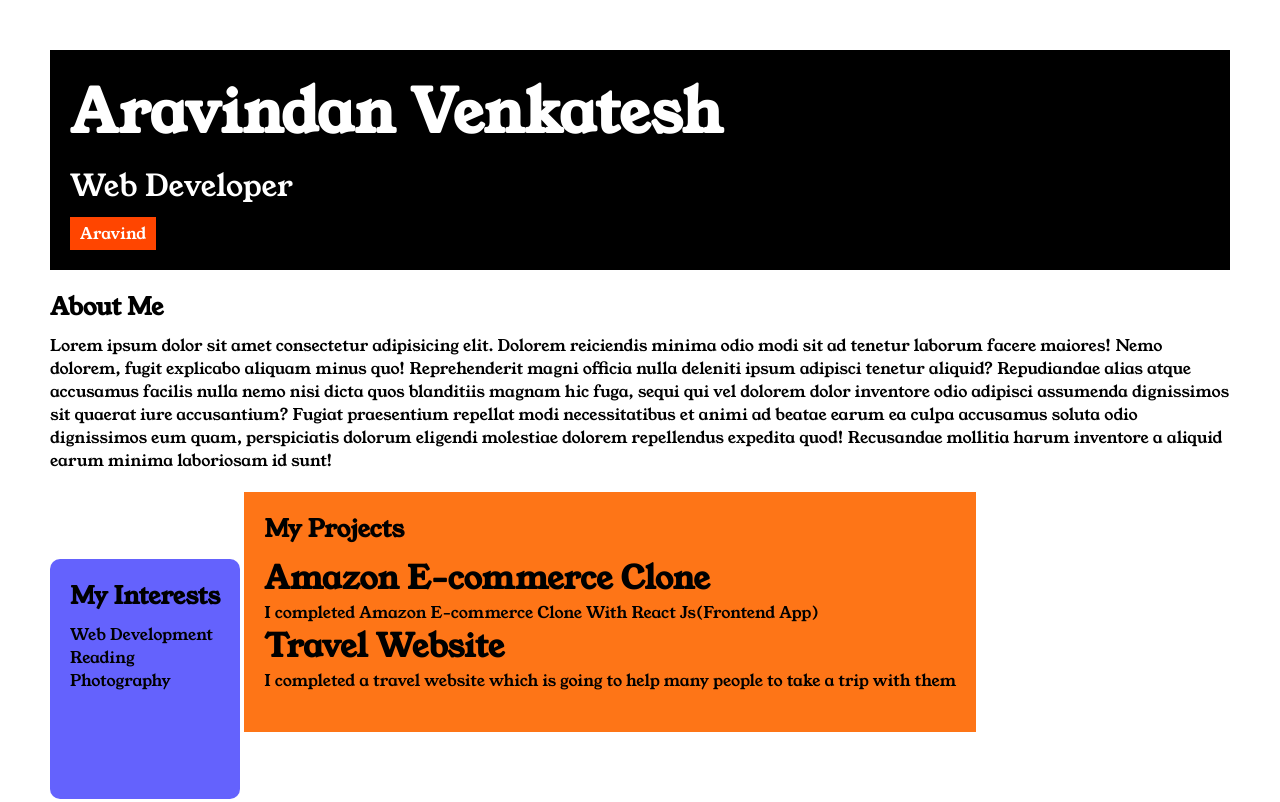
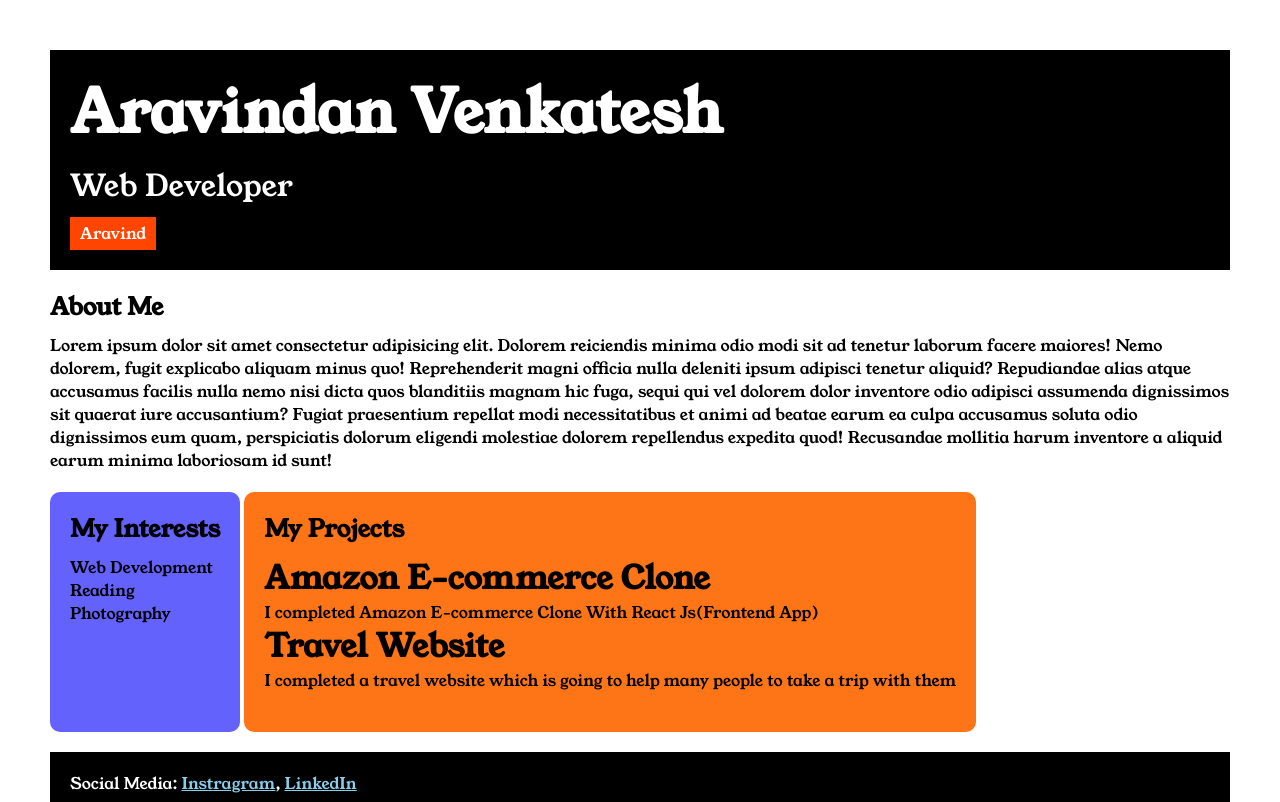
Before and after one commit to Kutty1021/Portfolio-simple-website, a plain HTML site: page index.html in a window 1280 px wide. Shown: the top 802 px of the page. Drawn offline with Linux system fonts and the light colour scheme.

Commit message:
Update style.css

```diff
--- a/style.css
+++ b/style.css
@@ -66,6 +66,7 @@ body{
     display: inline-block;
     height: 200px;
     border-radius: 10px;
+    vertical-align: top;
 
 }
 
@@ -75,6 +76,8 @@ body{
     padding: 20px;
     display: inline-block;
     height: 200px;
+    border-radius: 10px;
+    vertical-align: top;
 
 }
 
```
